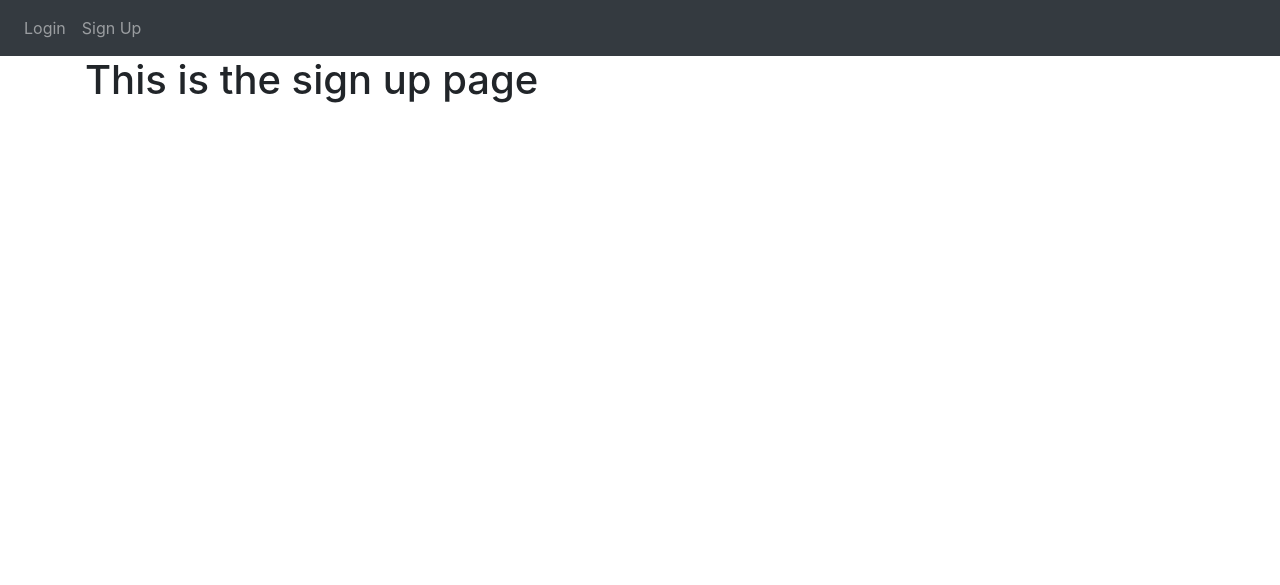
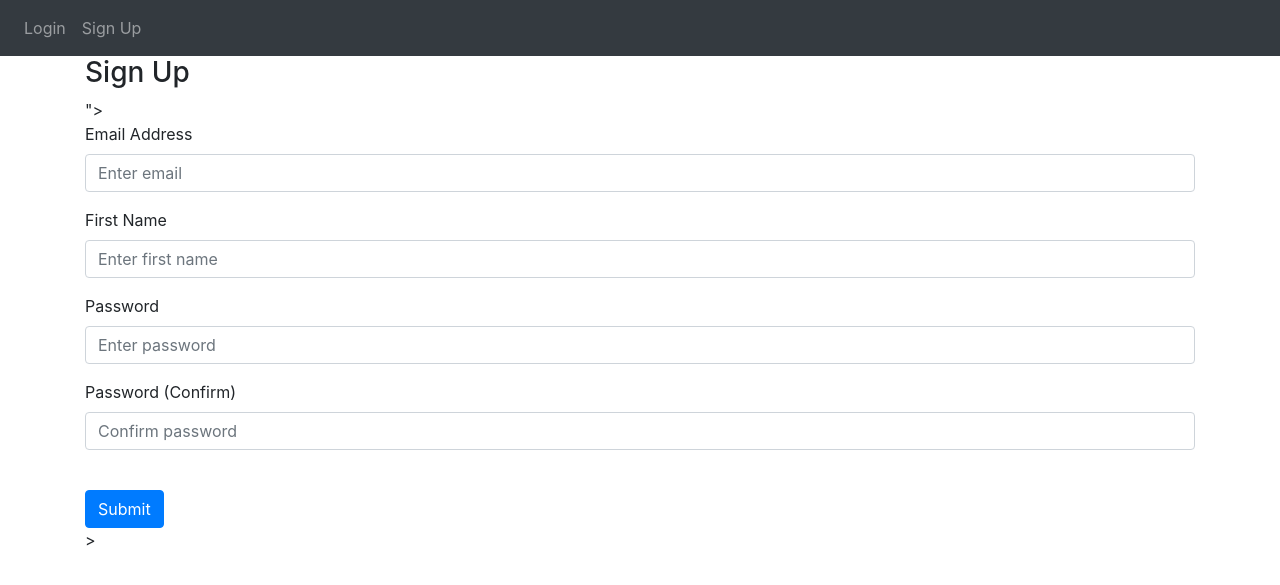
Before and after one commit to Lauritz-Uni/dis-projekt, a Flask app: page /sign-up in a window 1280 px wide. Shown: the top 585 px of the page. Run offline with Flask 3, Linux system fonts and the light colour scheme; some libraries are stand-ins or nearby versions.

Commit message:
creating a sign up page for the website

```diff
--- a/project/website/templates/sign_up.html
+++ b/project/website/templates/sign_up.html
@@ -2,5 +2,49 @@
 <title>{% block title %}Sign up!{% endblock %}</title>
 
 {% block content%}
-<h1>This is the sign up page</h1>
+<form method="POST">
+    <h3 allign="center">Sign Up</h3>">
+    <div class="form-group">
+        <label for="email">Email Address</label>
+    <input
+      type="email"
+      class="form-control"
+      id="email"
+      name="email"
+      placeholder="Enter email"
+    />
+    </div>
+      <div class="form-group">
+    <label for="firstName">First Name</label>
+    <input
+      type="text"
+      class="form-control"
+      id="firstName"
+      name="firstName"
+      placeholder="Enter first name"
+    />
+  </div>
+  <div class="form-group">
+    <label for="password1">Password</label>
+    <input
+      type="password"
+      class="form-control"
+      id="password1"
+      name="password1"
+      placeholder="Enter password"
+    />
+  </div>
+  <div class="form-group">
+    <label for="password2">Password (Confirm)</label>
+    <input
+      type="password"
+      class="form-control"
+      id="password2"
+      name="password2"
+      placeholder="Confirm password"
+    />
+  </div>
+    <br />
+  <button type="submit" class="btn btn-primary">Submit</button>
+</form>>
 {% endblock %}
```
